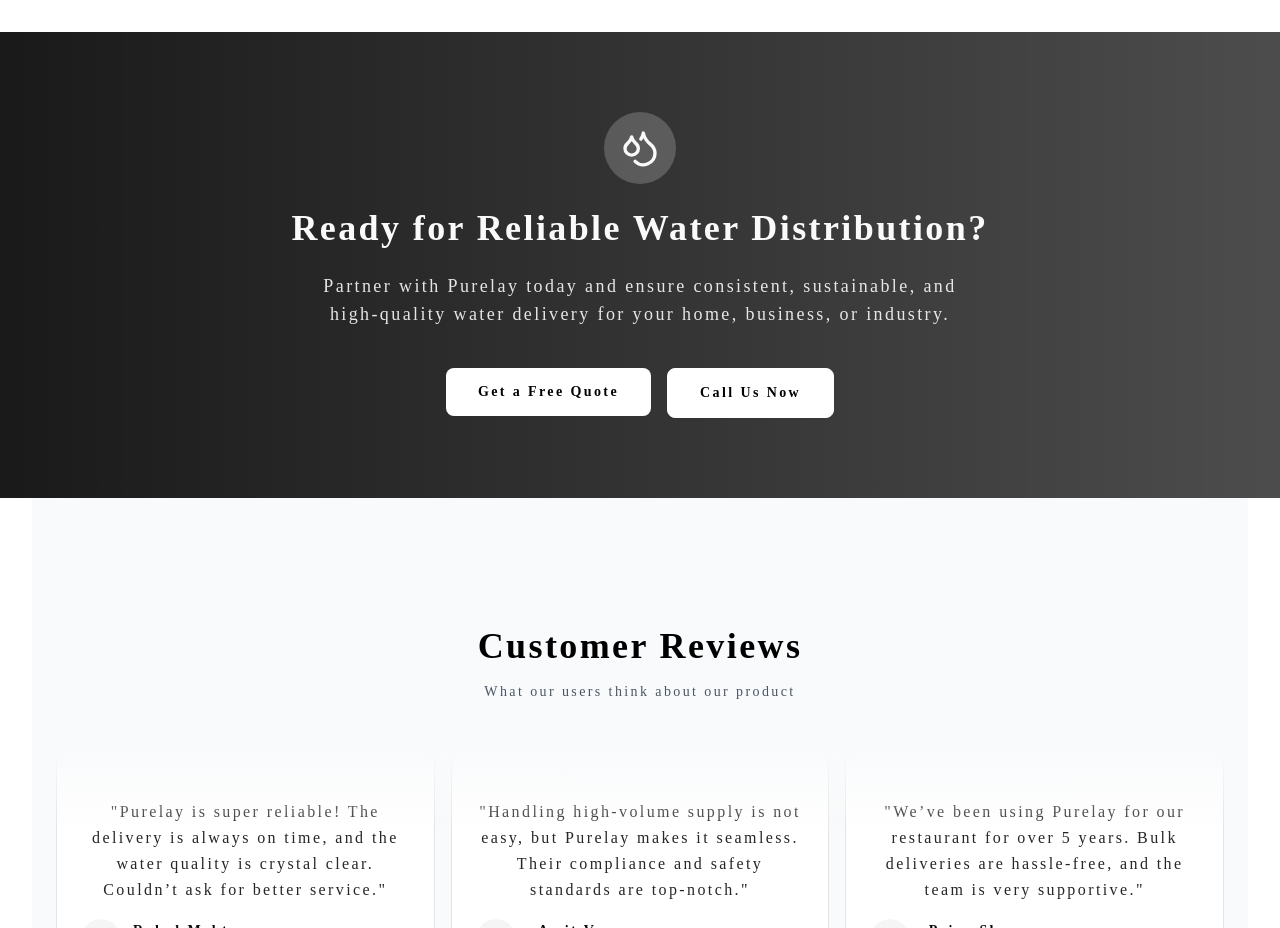
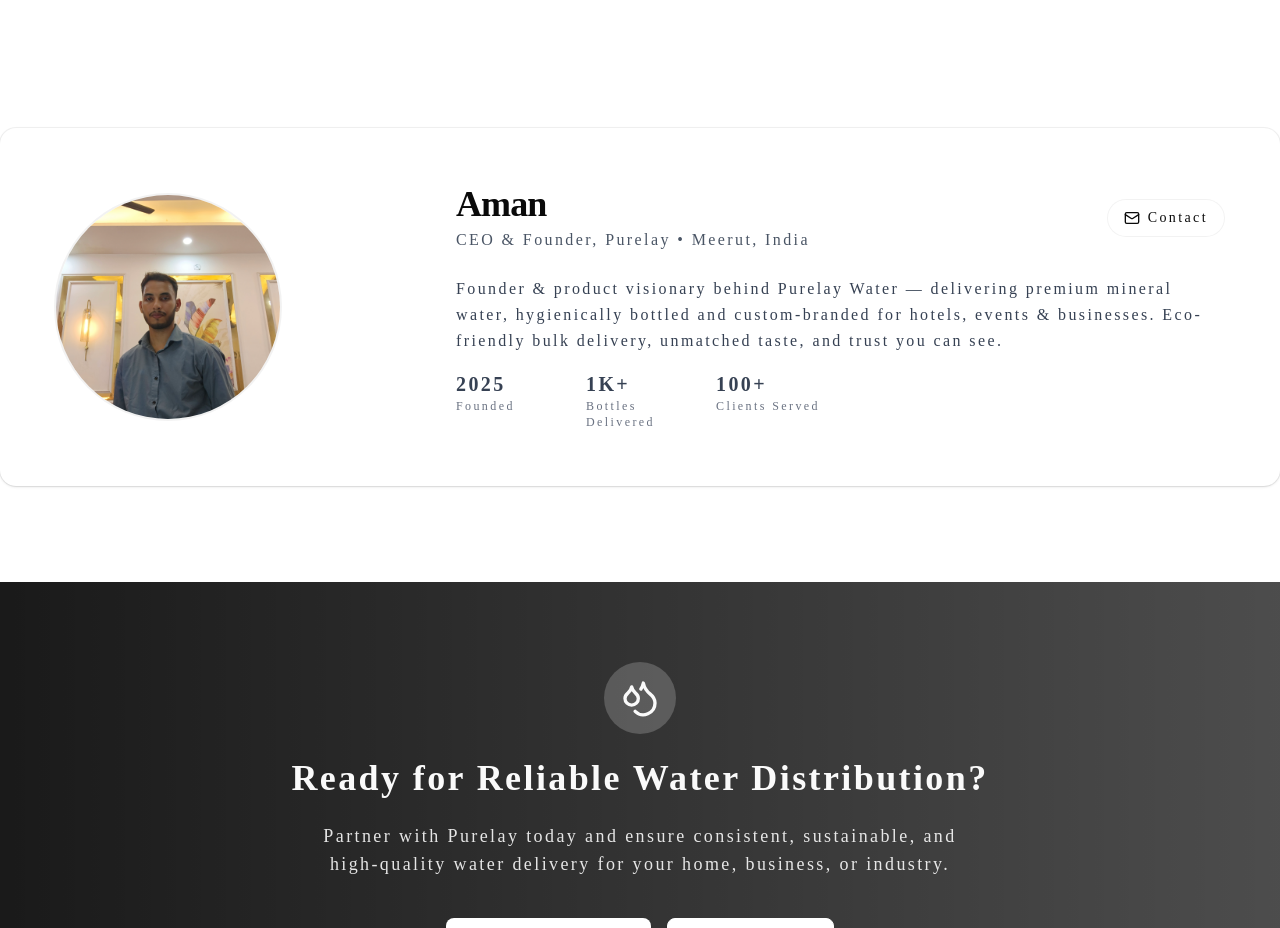
Before and after one commit to MOHDSAKIB-Krapton/paani, a Next.js app: page / in a window 1280 px wide. Shown: the part 7900-8828 px from the top of the page. Built offline with nearby package versions, Linux system fonts and the light colour scheme.

Commit message:
Added founder badge

```diff
--- /dev/null
+++ b/src/components/founder.tsx
@@ -0,0 +1,109 @@
+"use client";
+
+import React from "react";
+import { motion } from "framer-motion";
+import { Mail, Linkedin, Twitter, Globe } from "lucide-react";
+
+export default function CEOFounderPurelay({
+  name = "Aman",
+  title = "CEO & Founder, Purelay",
+  location = "Meerut, India",
+  shortBio = "Founder & product visionary behind Purelay Water — delivering premium mineral water, hygienically bottled and custom-branded for hotels, events & businesses. Eco-friendly bulk delivery, unmatched taste, and trust you can see.",
+  email = "purelay@gmail.com",
+  image = {
+    src: "./images/founder.webp",
+    alt: "Aman - CEO & Founder of Purelay",
+  },
+  highlights = [
+    { label: "Founded", value: "2025" },
+    { label: "Bottles Delivered", value: "1K+" },
+    { label: "Clients Served", value: "100+" },
+  ],
+}) {
+  // Lightweight animation settings
+  const container = {
+    hidden: { opacity: 0, y: 8 },
+    show: { opacity: 1, y: 0 },
+  };
+
+  return (
+    <article
+      className="w-full max-w-7xl mx-auto p-6 sm:p-10 lg:p-14 my-24 bg-white dark:bg-gray-900 rounded-2xl shadow ring-1 ring-black/5"
+      aria-labelledby="ceo-name"
+    >
+      <div className="grid grid-cols-1 lg:grid-cols-3 gap-8 items-center">
+        <motion.div
+          className="col-span-1 flex justify-center lg:justify-start"
+          initial={{ opacity: 0, scale: 0.98 }}
+          animate={{ opacity: 1, scale: 1 }}
+          transition={{ duration: 0.5 }}
+        >
+          <picture className="w-40 h-40 sm:w-48 sm:h-48 lg:w-56 lg:h-56 rounded-full overflow-hidden ring-2 ring-black/5">
+            <img
+              loading="lazy"
+              decoding="async"
+              src={image.src}
+              alt={image.alt}
+              width="600"
+              height="600"
+              className="object-cover w-full h-full"
+            />
+          </picture>
+        </motion.div>
+
+        {/* Center: Name, bio, CTA */}
+        <motion.div
+          className="col-span-1 lg:col-span-2"
+          variants={container}
+          initial="hidden"
+          animate="show"
+        >
+          <header className="flex flex-col sm:flex-row sm:items-center sm:justify-between gap-4">
+            <div>
+              <h1
+                id="ceo-name"
+                className="text-2xl sm:text-3xl lg:text-4xl font-extrabold tracking-tight"
+              >
+                {name}
+              </h1>
+              <p className="mt-1 text-sm sm:text-base text-gray-600 dark:text-gray-300">
+                {title} • {location}
+              </p>
+            </div>
+
+            <div className="flex gap-3 items-center">
+              <a
+                href={`mailto:${email}`}
+                className="hidden sm:inline-flex items-center gap-2 rounded-full px-4 py-2 text-sm font-medium ring-1 ring-black/5 hover:bg-black/5 transition"
+                aria-label={`Email ${name}`}
+              >
+                <Mail size={16} />
+                Contact
+              </a>
+            </div>
+          </header>
+
+          <section className="mt-6 text-gray-700 dark:text-gray-300 prose prose-sm sm:prose-base max-w-none">
+            <p className="leading-relaxed">{shortBio}</p>
+
+            <div className="mt-4 grid grid-cols-3 sm:grid-cols-6 gap-3">
+              {highlights.map((h) => (
+                <div key={h.label} className="flex flex-col items-start">
+                  <span className="text-lg sm:text-xl font-semibold">
+                    {h.value}
+                  </span>
+                  <span className="text-xs text-gray-500">{h.label}</span>
+                </div>
+              ))}
+            </div>
+          </section>
+
+          {/* SEO-friendly summary / keywords visually hidden for screen readers */}
+          <p className="sr-only">
+            {`${name} ${title} founder of Purelay. Expertise: product leadership, streaming technology, creator monetization, privacy-first systems, growth hacking, SaaS, licensing.`}
+          </p>
+        </motion.div>
+      </div>
+    </article>
+  );
+}
--- a/src/page-partials/home.tsx
+++ b/src/page-partials/home.tsx
@@ -5,6 +5,7 @@
 import { WhyPurelayWater } from "@/components/why-us";
 import dynamic from "next/dynamic";
 import WaterOrderBannerClient from "@/components/water-order-client";
+import CEOFounderPurelay from "@/components/founder";
 
 const FeaturesSection = dynamic(() => import("@/components/features"), {
   loading: () => <div className="h-64 animate-pulse bg-gray-100" />,
@@ -28,6 +29,7 @@
       <BenefitsSection />
       <AboutSection />
       <FeaturesSection />
+      <CEOFounderPurelay />
       <CTABanner />
       <TestimonialsSection />
     </main>
```
Also changed, not shown: public/images/founder.webp (added).
